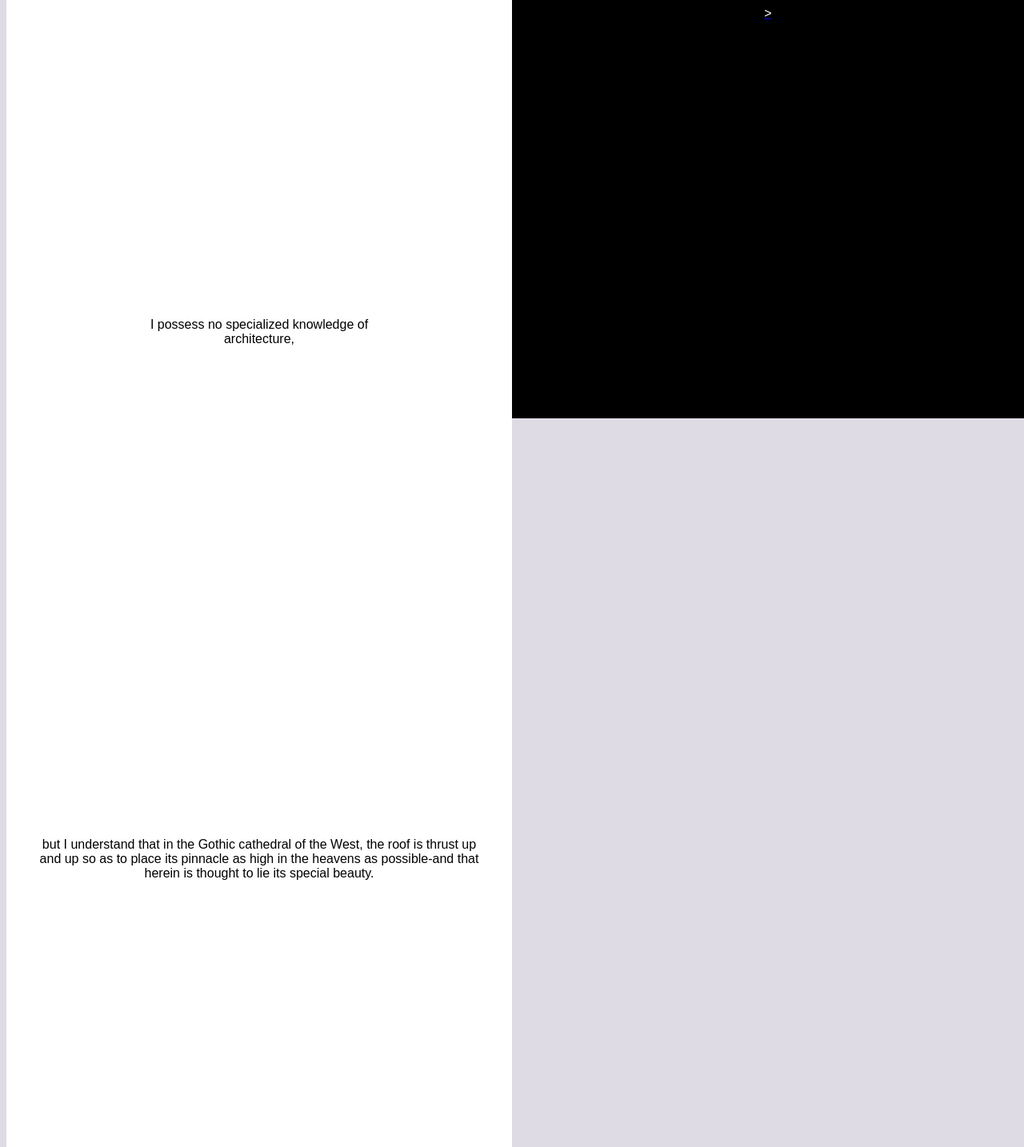
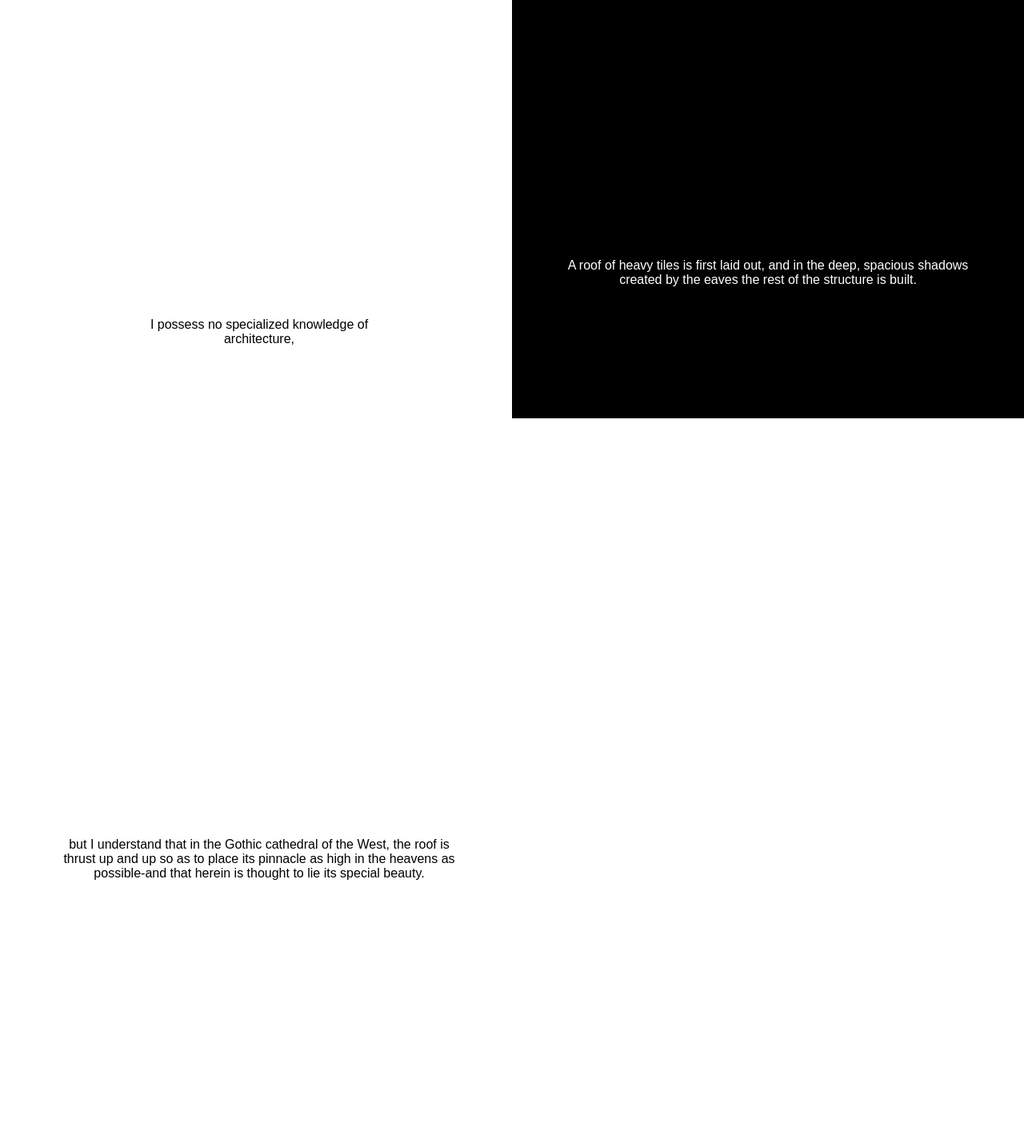
Before and after one commit to parke889/core-interaction2, a plain HTML site: page p1/entry1/index.html in a window 1280 px wide. Shown: the part 277-1711 px from the top of the page at 80% size. Drawn offline with nearby package versions, Linux system fonts and the light colour scheme.

Commit message:
entry1margin

```diff
--- a/p1/entry1/index.html
+++ b/p1/entry1/index.html
@@ -40,18 +40,20 @@
 
     <div class="container-2">
         <div class="image1">
-            <p> A roof of heavy tiles is first laid out, and in the deep, spacious shadows created by the eaves the rest of the structure is built.  </p>        </div>
+            <p> .</p>        </div>
+        <div class="image1" id="next">
+            <a href="../entry2/index.html"><p>></p></a>
+        </div>
         <div class="image1">
-            <p>Nor is this true only of temples; in the palaces of the nobility and the houses of the common people, what first strikes the eye is the massive roof of tile or thatch and the heavy darkness that hangs beneath the eaves. </p>        </div>
+            <p> In making for ourselves a place to live, we first spread a parasol to throw a shadow on the earth, and in the pale light of the shadow we put together a house.  </p>        </div>
+        <div class="image1">
+            <p>The grand temples of Kyoto-Chion'in, Honganji- and the farmhouses of the remote countryside are alike in this respect: like most buildings of the past their roofs give the impression of possessing far greater weight, height, and surface than all that stands beneath the eaves. </p>        </div>
         <div class="image1">
             <p>Even at midday cavernous darkness spreads over all beneath the roof's edge, making entryway, doors, walls, and pillars all but invisible.</p>        </div>
         <div class="image1">
-            <p>The grand temples of Kyoto-Chion'in, Honganji- and the farmhouses of the remote countryside are alike in this respect: like most buildings of the past their roofs give the impression of possessing far greater weight, height, and surface than all that stands beneath the eaves.</p>        </div>
+            <p>Nor is this true only of temples; in the palaces of the nobility and the houses of the common people, what first strikes the eye is the massive roof of tile or thatch and the heavy darkness that hangs beneath the eaves.</p>        </div>
         <div class="image1">
-            <p>In making for ourselves a place to live, we first spread a parasol to throw a shadow on the earth, and in the pale light of the shadow we put together a house.</p>        </div>
-        <div class="image1">
-            <a href="../entry2/index.html"><p>></p></a>
-        </div>
+            <p>A roof of heavy tiles is first laid out, and in the deep, spacious shadows created by the eaves the rest of the structure is built.</p>        </div>
 
     </div>
 
--- a/p1/entry1/main.css
+++ b/p1/entry1/main.css
@@ -4,8 +4,8 @@ body{
     display: flex;
     justify-content: space-between;
     cursor: none;
-    background-color: #ccc;
-    background-color: #DFDBE5;
+    background-color: #000000;
+    background-color: #ffffff;
 }
 
 /* CURSOR */
@@ -102,17 +102,19 @@ nav h1{
 .image1 p {
     margin-top:50%;
     margin-bottom:50%;
-
-    width: 90%;
+    margin-left: 10%;
+    margin-right: 10%;
+    width: 80%;
     color: white;
-    height: 400px;
     text-align: center;
 
 
 }
 .image p{
-    width: 90%;
-    object-position: center;
+    width: 80%;
+    margin-left: 10%;
+    margin-right: 10%;
+    justify-content: center;
     transition: .3s ease;
     text-align: center;
 
@@ -122,3 +124,7 @@ img:hover{
     transform: scale(1.1, 1.1);
 
 }
+
+.next:hover {
+    transform: scale(1.1, 1.1);
+}
```
